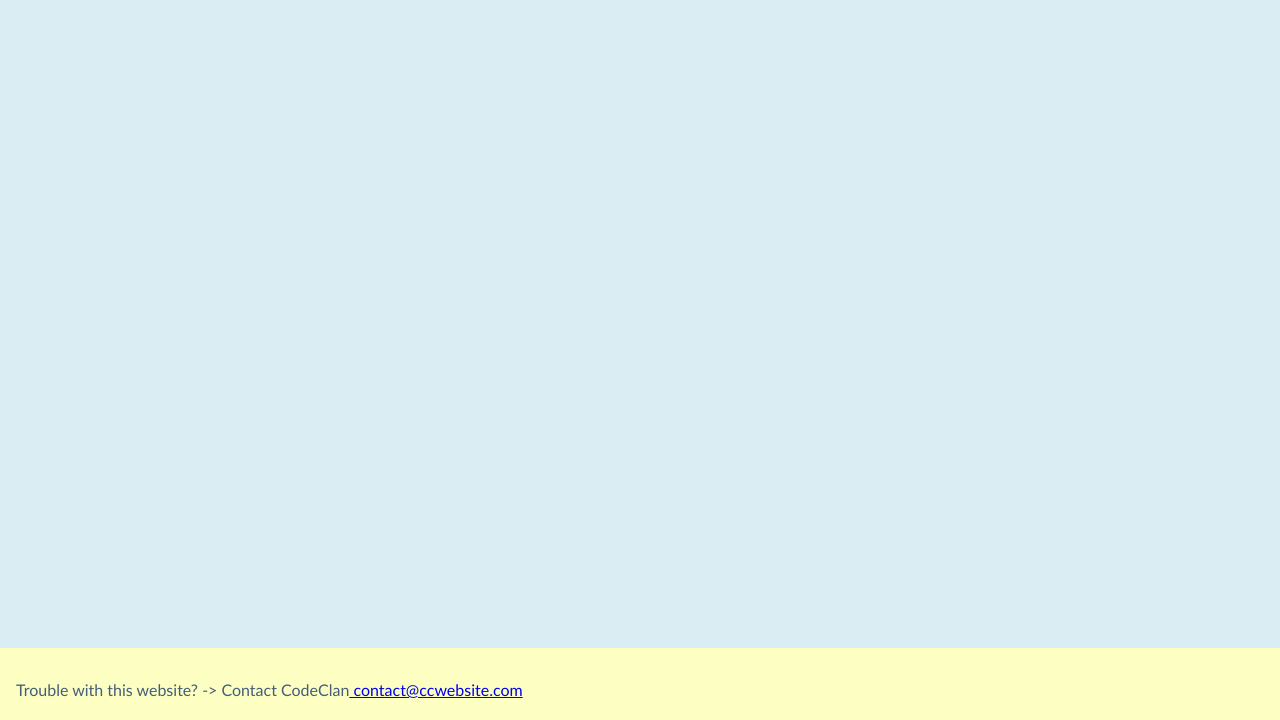
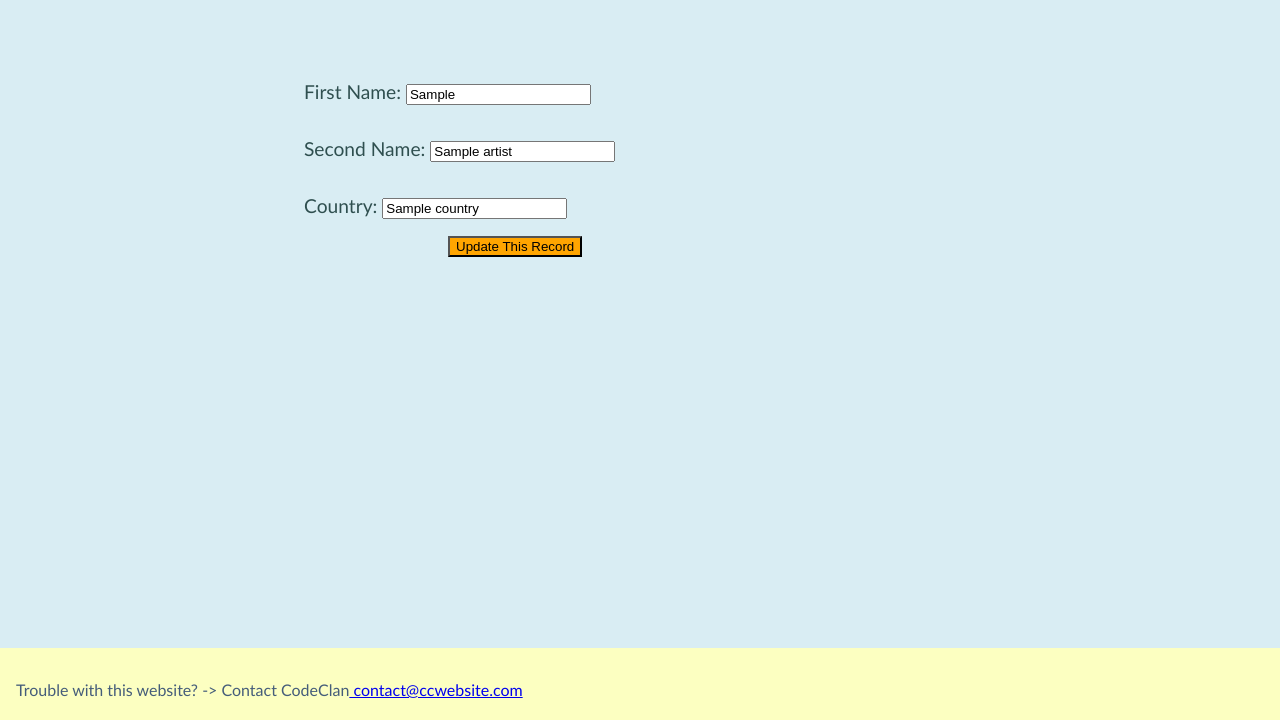
Before and after one commit to taksgarby/record_shop_laptop, a Flask app: template templates/artists/edit.html in a window 1280 px wide. Shown: the part 80-800 px from the top of the page. Run offline with Flask 2, Linux system fonts and the light colour scheme; the template is opened without the code that fills it: most values are stand-ins (such as "Sample title", 1, 10 or a date in 2020).

Commit message:
tuesday desktop add

```diff
--- a/controllers/artists_controller.py
+++ b/controllers/artists_controller.py
@@ -23,3 +23,9 @@ def add_artist():
 def show_artist(id):
     return render_template('artists/show.html',
     artist = artist_repository.select(id), all_records = record_repository.select_all())
+
+@artists_blueprint.route("/artists/<id>/edit")
+def edit_artist(id):
+    return render_template('artists/edit.html',
+                            artist = artist_repository.select(id),
+                            all_records = record_repository.select_all())
--- a/templates/artists/edit.html
+++ b/templates/artists/edit.html
@@ -1,7 +1,27 @@
 {% extends 'base.html'%}
 
 {% block content %}
+<div class="content">
+    <div class="form">
+<form action="/records/{{ artist.id }}" method="post">
+    <!-- <form action="/records" method="post"> -->
+        <div class="form-row">
+            <label for="artist_first_name">First Name:</label>
+            <input type="text" id="artist_first_name" name="artist_first_name" value="{{ artist.first_name }}">
+        </div>
+        <div class="form-row">
+            <label for="artist_second_name">Second Name:</label>
+            <input type="text" id="artist_second_name" name="artist_second_name" value="{{ artist.second_name }}">
+        </div>
+        <div class="form-row">
+            <label for="country">Country:</label>
+            <input type="text" id="country" name="country" value="{{ artist.country }}">
+        </div>
 
+            <button type="submit">Update This Record</button>
+        </form>
 
+</div>
+</div>
 
-{% endblock %}
+{% endblock  %}
```
Also changed, not shown: templates/records/edit.html (+13 -10 lines).
